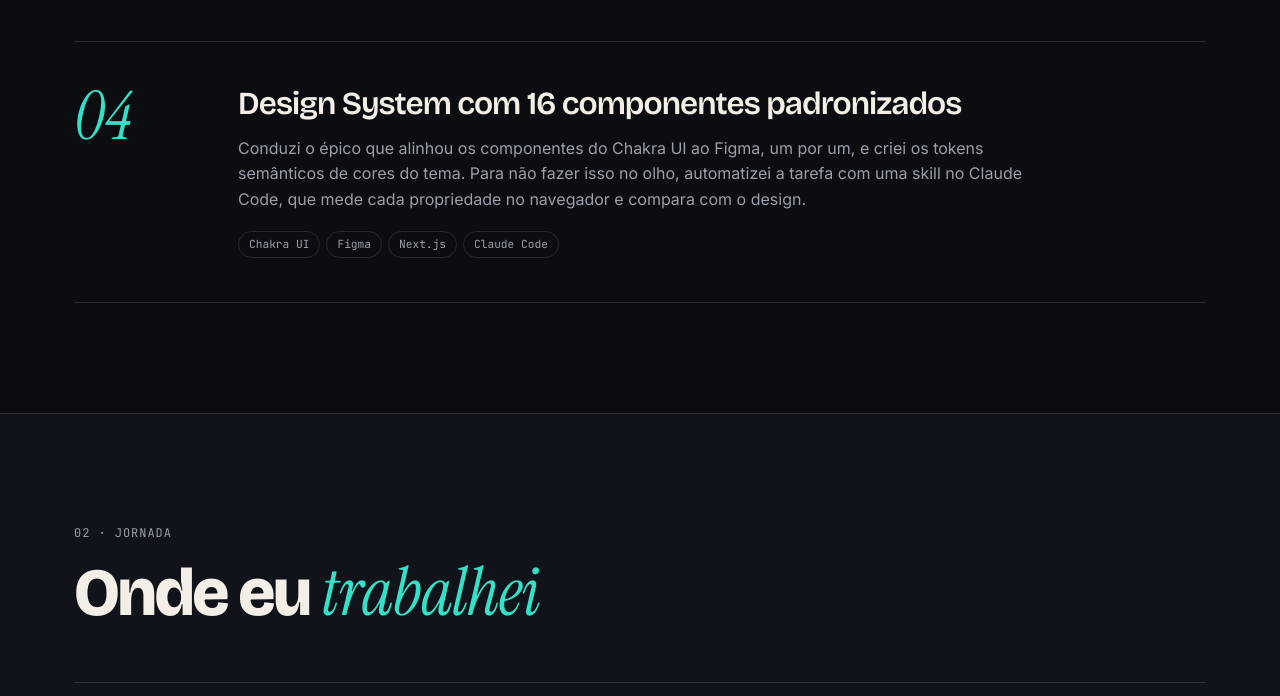
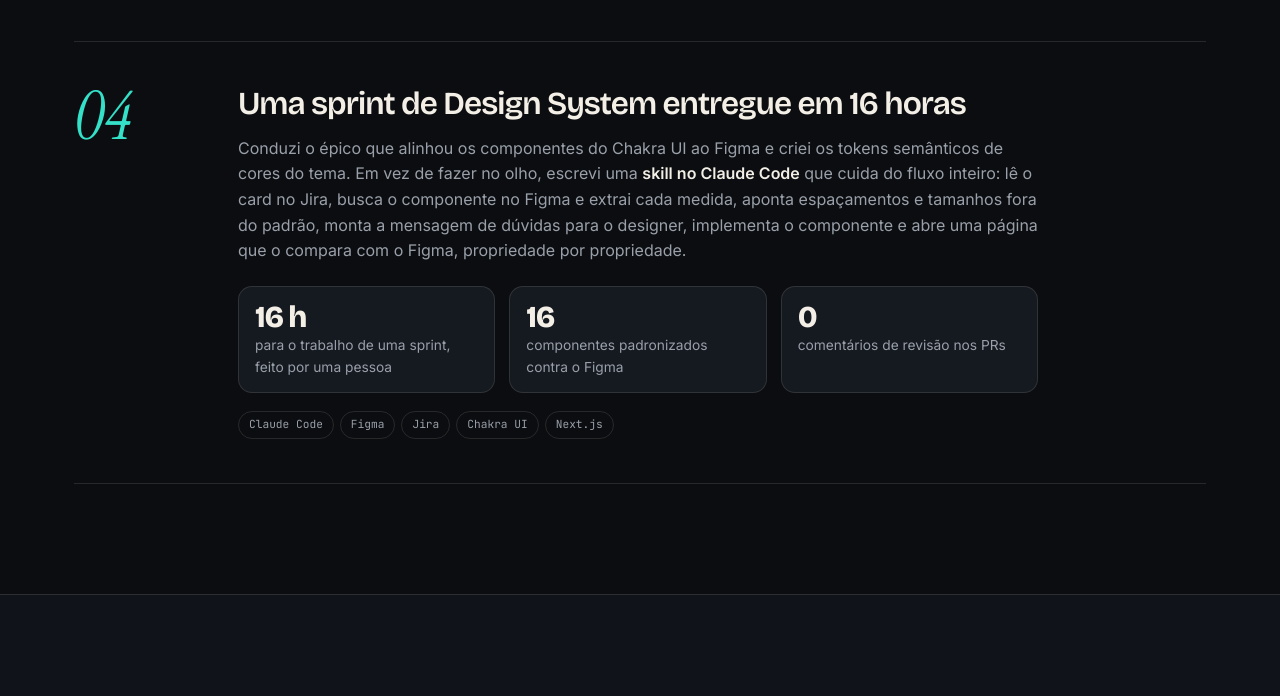
Before and after one commit to Alucsky/samuel-portfolio, a plain HTML site: page index.html in a window 1280 px wide. Shown: the part 2289-2985 px from the top of the page. Drawn offline with nearby package versions, Linux system fonts and the light colour scheme.

Commit message:
Detalha a skill do Design System e o resultado em 16 horas

```diff
--- a/index.html
+++ b/index.html
@@ -208,16 +208,25 @@
             <article class="case reveal">
               <span class="case-n">04</span>
               <div class="case-body">
-                <h3>Design System com 16 componentes padronizados</h3>
+                <h3>Uma sprint de Design System entregue em 16 horas</h3>
                 <p>
                   Conduzi o épico que alinhou os componentes do Chakra UI ao
-                  Figma, um por um, e criei os tokens semânticos de cores do
-                  tema. Para não fazer isso no olho, automatizei a tarefa com
-                  uma skill no Claude Code, que mede cada propriedade no
-                  navegador e compara com o design.
+                  Figma e criei os tokens semânticos de cores do tema. Em vez
+                  de fazer no olho, escrevi uma <strong>skill no Claude
+                  Code</strong> que cuida do fluxo inteiro: lê o card no Jira,
+                  busca o componente no Figma e extrai cada medida, aponta
+                  espaçamentos e tamanhos fora do padrão, monta a mensagem de
+                  dúvidas para o designer, implementa o componente e abre uma
+                  página que o compara com o Figma, propriedade por
+                  propriedade.
                 </p>
+                <ul class="case-facts">
+                  <li><b>16 h</b> para o trabalho de uma sprint, feito por uma pessoa</li>
+                  <li><b>16</b> componentes padronizados contra o Figma</li>
+                  <li><b>0</b> comentários de revisão nos PRs</li>
+                </ul>
                 <p class="tags">
-                  <span>Chakra UI</span><span>Figma</span><span>Next.js</span><span>Claude Code</span>
+                  <span>Claude Code</span><span>Figma</span><span>Jira</span><span>Chakra UI</span><span>Next.js</span>
                 </p>
               </div>
             </article>
```
Also changed, not shown: curriculo.html (+6 -2 lines), 1 other file.
